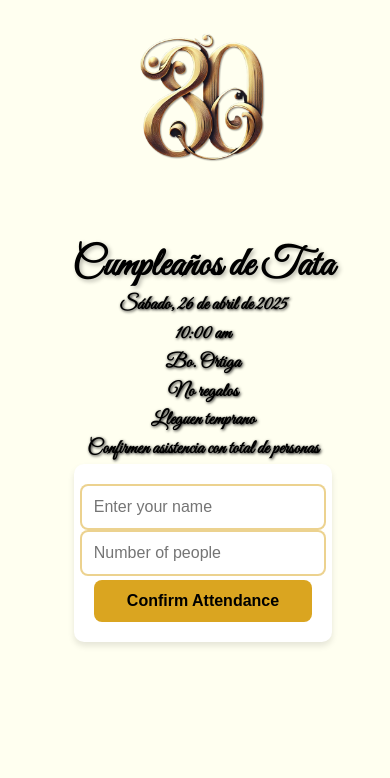
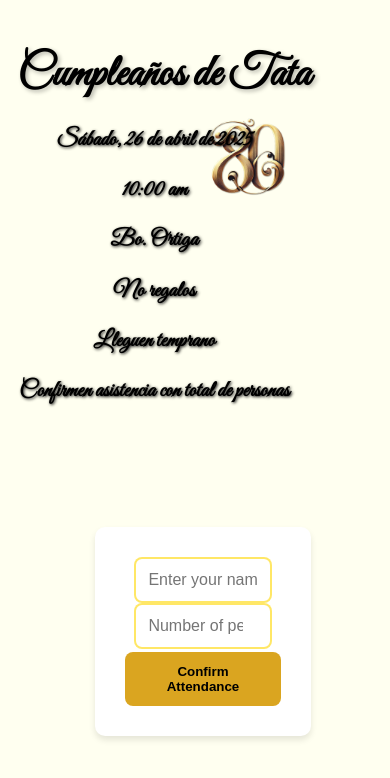
Before and after one commit to arebac/ayabday80, a React (Vite) app: page / in a window 390 px wide. Shown: the top 778 px of the page. Built offline with nearby package versions, Linux system fonts and the light colour scheme.

Commit message:
fixed a lot of the CSS

```diff
--- a/src/components/InvitationPage.css
+++ b/src/components/InvitationPage.css
@@ -1,25 +1,45 @@
+
+.entireScreen{
+  width: 100%;
+  height: 75vh;
+  display: flex;
+  flex-direction: column;
+  align-items: center;
+  justify-content: center;
+  margin-top: 3%;
+}
+
+.containerANDheader{
+  width: 100%;
+  min-height: 70vh;
+  display: flex;
+  flex-direction: row-reverse;
+  align-items: center;
+  justify-content: center;
+  background-image: url("/image-removebg-preview (1).png");
+  background-size: 24%;
+  background-position: top 35% right 35%;
+  background-repeat: no-repeat; /* Prevents tiling */
+
+}
+
 .container {
   display: flex;
   flex-direction: column;
   align-items: center;
   justify-content: center;
-  min-height: 80vh;
-  background-color: ivory;
+  min-height: 100vh;
+  margin-top: 3%;
+  width: 100%;
 
-  width: 50%;
-
-  margin-top: 3%;
-
-  background-image: url("/image-removebg-preview (1).png");
-  background-size: auto; /* Keeps the image at its original size */
-  background-position: top left; /* Moves the image to the top-left */
-  background-repeat: no-repeat; /* Prevents tiling */
-  background-size: 45%;
 }
 
 .header {
-  width: 95%;
-  margin-left: 25%;
+  display: flex;
+  flex-direction: column;
+  width: 100%;
+  margin-right: 20%;
+
 }
 
 .header h1 {
@@ -60,10 +80,10 @@
   border-radius: 10px;
   box-shadow: 0 4px 6px rgba(0, 0, 0, 0.1);
   /* margin-top: 20px; */
-  width: 50%;
+  width: 40%;
 }
 .input {
-  width: 100%;
+  width: 70%;
   padding: 12px;
   border: 2px solid rgba(255, 215, 0, 0.6); /* Golden border */
   background: rgba(255, 255, 255, 0.1); /* Light transparency */
@@ -99,60 +119,3 @@
   background-color: #daa520;
   transform: scale(1.05); /* Slight pop effect */
 }
-
-
-/* 🌍 Mobile Optimization (For screens up to 768px width) */
-@media (max-width: 768px) {
-  .container {
-    width: 90%; /* Make container take more space */
-    min-height: 100vh; /* Ensure full screen height */
-    background-size: 60%; /* Resize background image */
-    background-position: center top; /* Center the background image */
-  }
-
-  .header {
-    width: 100%;
-    text-align: center; /* Center the text */
-    margin-left: 0; /* Remove left margin */
-  }
-
-  .header h1 {
-    font-size: 2.5rem; /* Adjust title size for readability */
-  }
-
-  .header p {
-    font-size: 1.2rem;
-    width: 85%;
-    margin: 0 auto; /* Center the text */
-    line-height: 1.5; /* Add spacing between lines */
-  }
-
-  .card {
-    width: 90%; /* Make form wider */
-    padding: 20px; /* Reduce padding for smaller screens */
-  }
-
-  .input {
-    width: 100%; /* Ensure inputs take full width */
-    font-size: 1rem; /* Maintain readability */
-    border: 2px solid rgba(218, 165, 32, 0.5); /* Softer golden border */
-    background: rgba(255, 255, 255, 0.3); /* Light transparent background */
-  }
-
-  .button {
-    width: 100%; /* Make button full width */
-    font-size: 1rem; /* Ensure text is readable */
-  }
-}
-
-/* 🖥️ Larger Tablets & Small Laptops (768px - 1024px) */
-@media (max-width: 1024px) {
-  .container {
-    width: 80%;
-    background-size: 50%;
-  }
-
-  .card {
-    width: 70%;
-  }
-}
--- a/src/components/InvitationPage.jsx
+++ b/src/components/InvitationPage.jsx
@@ -39,6 +39,8 @@ export default function InvitationPage() {
   };
 
   return (
+    <div className="entireScreen">
+    <div className="containerANDheader">
     <div className="container">
       <motion.div initial={{ opacity: 0, y: -20 }} animate={{ opacity: 1, y: 0 }} className="header">
         <h1>Cumpleaños de Tata</h1>
@@ -50,6 +52,9 @@ export default function InvitationPage() {
         <p>Lleguen temprano</p>
         <p>Confirmen asistencia con total de personas</p></div>
         </motion.div>
+
+      </div>
+      </div>
 
       <form className="card" onSubmit={handleSubmit}>
         <input
--- a/src/index.css
+++ b/src/index.css
@@ -20,6 +20,6 @@ body{
     display: flex;
     align-content: center;
     justify-content: center;
-    height:50vh;
+    height:100vh;
     width: 100%;
 }
```
